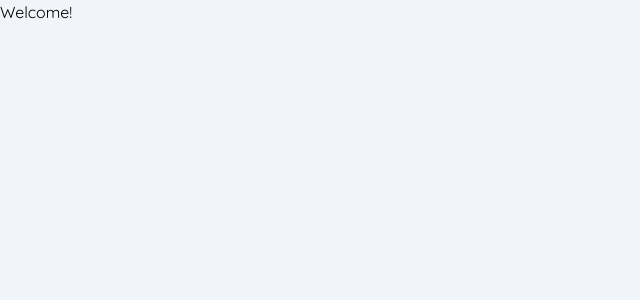
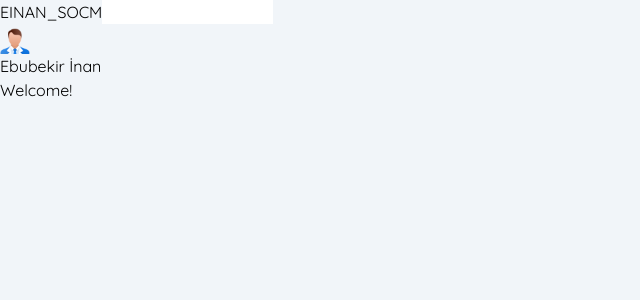
Before and after one commit to einann/social-media-client-nextjs, a Next.js app: page / in a window 1280 px wide. Shown: the top 300 px of the page, without its empty margins (0-640 px from the left). Built offline with nearby package versions, Linux system fonts and the light colour scheme.

Commit message:
Dashboard editing started.

```diff
--- a/app/(auth)/login/page.tsx
+++ b/app/(auth)/login/page.tsx
@@ -23,7 +23,7 @@ export default function Login() {
                     </label>
                     <button className="bg-cyan-600 shadow-lg shadow-cyan-600/50 rounded-md p-1 text-white w-1/2 self-center hover:bg-cyan-700 transition">Login</button>
                     <div className="flex justify-between mt-5 text-sm border-t-2 border-t-slate-100 pt-2">
-                        <p className="text-slate-500">Don't have an account?</p>
+                        <p className="text-slate-500">Do not have an account?</p>
                         <Link href="/signup" className="text-sky-500 font-bold hover:text-sky-600">Sign up</Link>
                     </div>
                     <Link href="/forgotpassword" className="mt-1 text-sky-500 text-sm hover:text-sky-600">Forgot password?</Link>
--- a/app/(home)/layout.tsx
+++ b/app/(home)/layout.tsx
@@ -1,9 +1,14 @@
+import Navbar from "../components/Navbar"
+
 type LayoutProps = { children?: React.ReactNode }
 
 export default function HomeLayout({ children }: LayoutProps) {
     return (
-        <>
-            {children}
-        </>
+        <main className="w-full flex flex-col">
+            <div className="w-full md:w-1/2 h-screen border self-center bg-white">
+                <Navbar />
+                {children}
+            </div>
+        </main>
     )
 }
--- a/app/(home)/page.tsx
+++ b/app/(home)/page.tsx
@@ -1,7 +1,7 @@
 export default function Home() {
     return (
-        <main className="flex h-screen justify-center border">
-            <p className="w-full md:w-1/2 bg-white">Welcome!</p>
+        <main className="p-2">
+            <p>Welcome!</p>
         </main>
     )
 }
--- /dev/null
+++ b/app/components/Navbar.tsx
@@ -0,0 +1,24 @@
+import Image from 'next/image'
+import DummyAvatar from '../../public/dummy_avatar.png';
+import Link from 'next/link';
+
+export default function Navbar() {
+    return (
+        <nav className="flex flex-row items-center bg-cyan-700 px-2 py-1 text-white justify-between">
+            <Link href="/" className='font-bold'>EINAN_SOCM</Link>
+            <input type='text' className='rounded-md' /> {/* GEÇİCİ - Burası ayrı bir arama componenti olarak yazılacak */}
+            <Link href="/user" className='flex flex-row items-center'>
+                <Image
+                    src={DummyAvatar}
+                    alt="Avatar"
+                    width={30}
+                    height={30}
+                    className='border rounded-full bg-emerald-700'
+                />
+                <p className='ml-1'>Ebubekir İnan</p>
+            </Link>
+        </nav>
+    )
+}
+
+// Mobilde sidebar olarak açılacak şekilde yapılacak.
```
Also changed, not shown: public/dummy_avatar.png (added).
